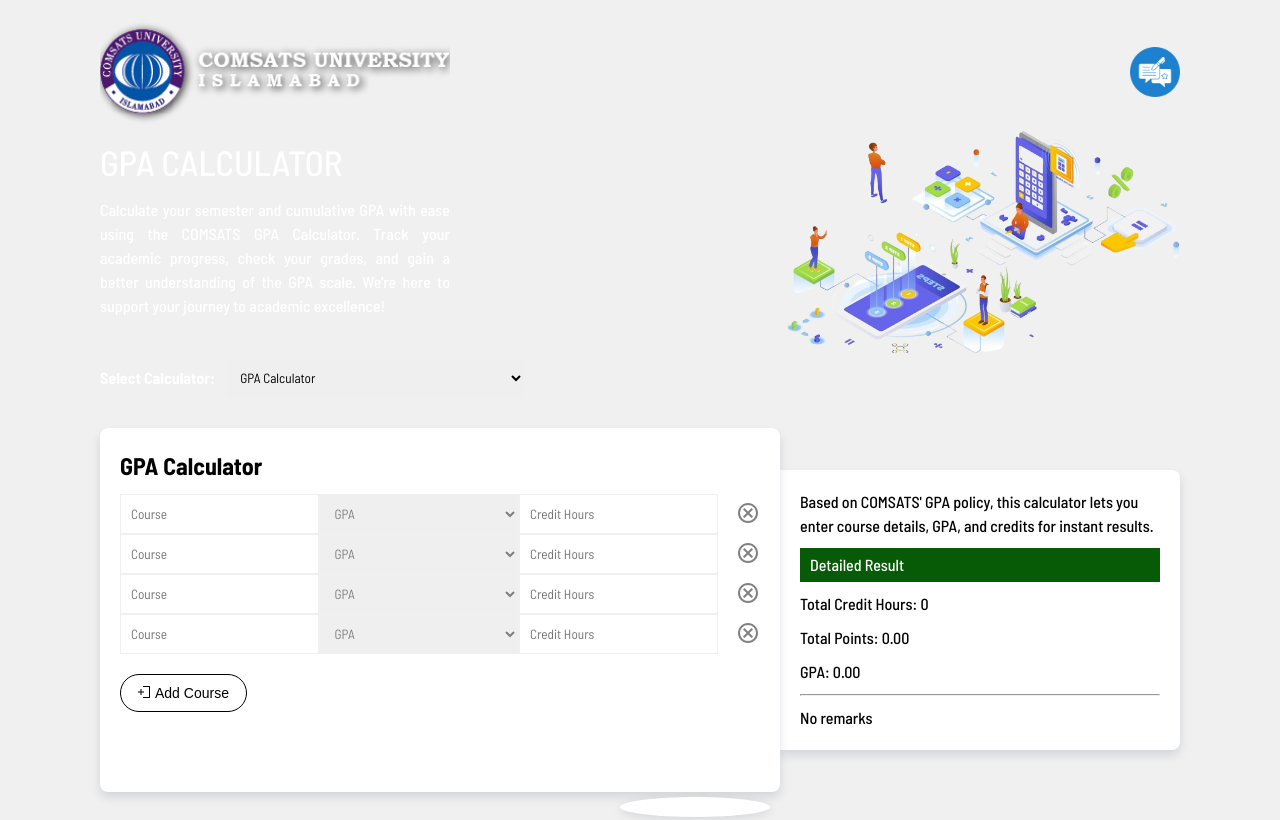
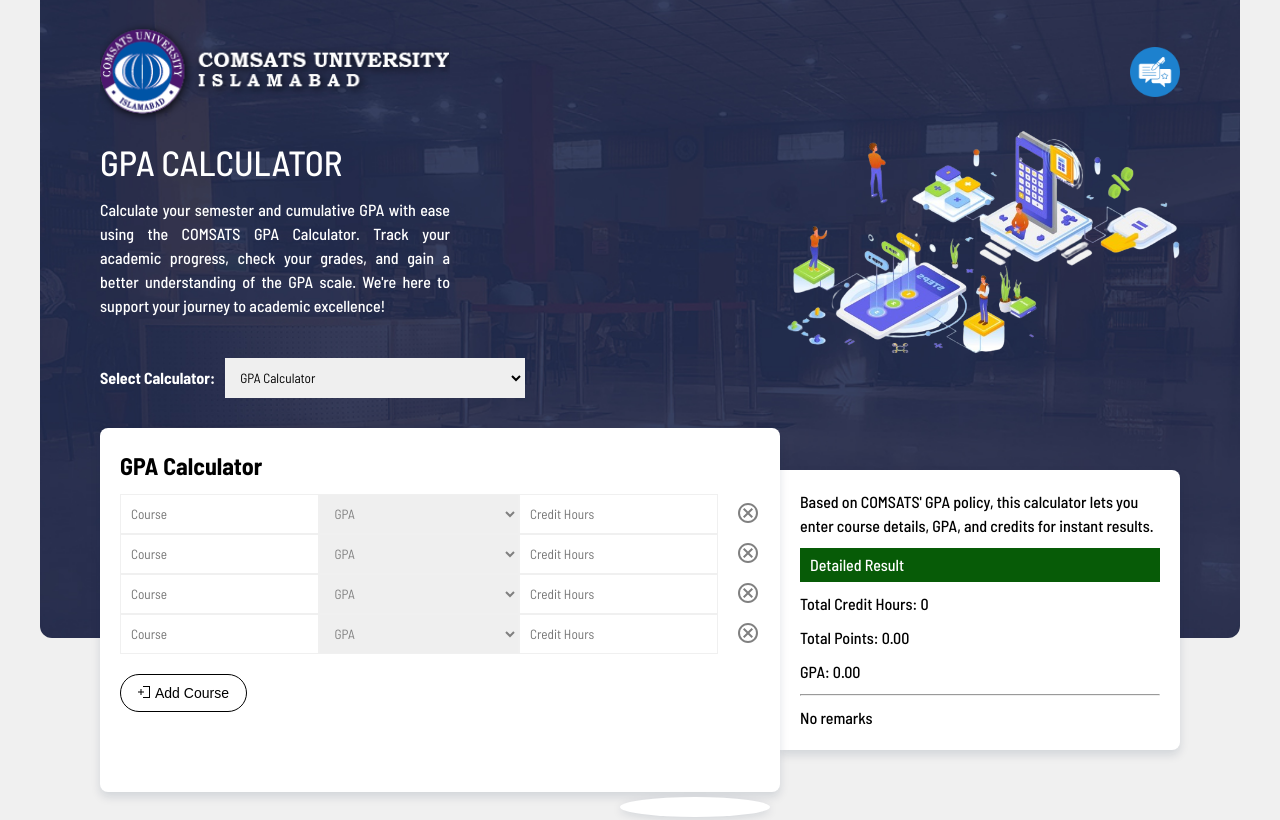
Before and after one commit to najammehar/COMSATS-GPA-Calculator, a plain HTML site: page index.html in a window 1280 px wide. Shown: the top 820 px of the page. Drawn offline with nearby package versions, Linux system fonts and the light colour scheme; a script that the page names is missing.

Commit message:
Update styles.css

```diff
--- a/styles.css
+++ b/styles.css
@@ -244,7 +244,7 @@
     min-height: calc(100vh - 280px);
     margin: 0 auto;
     z-index: -1;
-    background-image: url('/GPA Calculator/bg.jpg'); /* Replace with the path to your image */
+    background-image: url('/bg.jpg'); /* Replace with the path to your image */
     background-size: cover; /* Ensures the image covers the entire section */
     background-position: center; /* Centers the image */
     border-radius:0 0 1.2rem 1.2rem;
```
